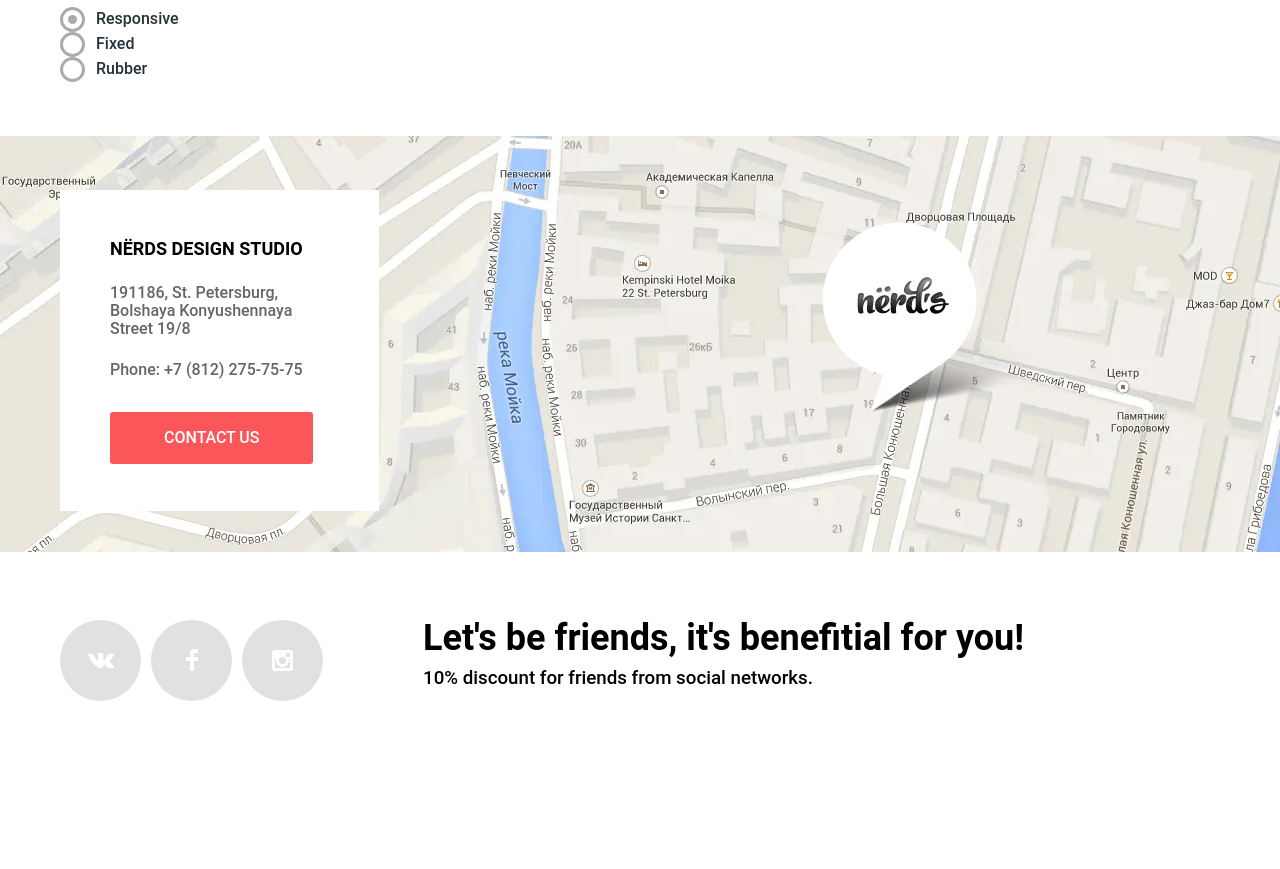
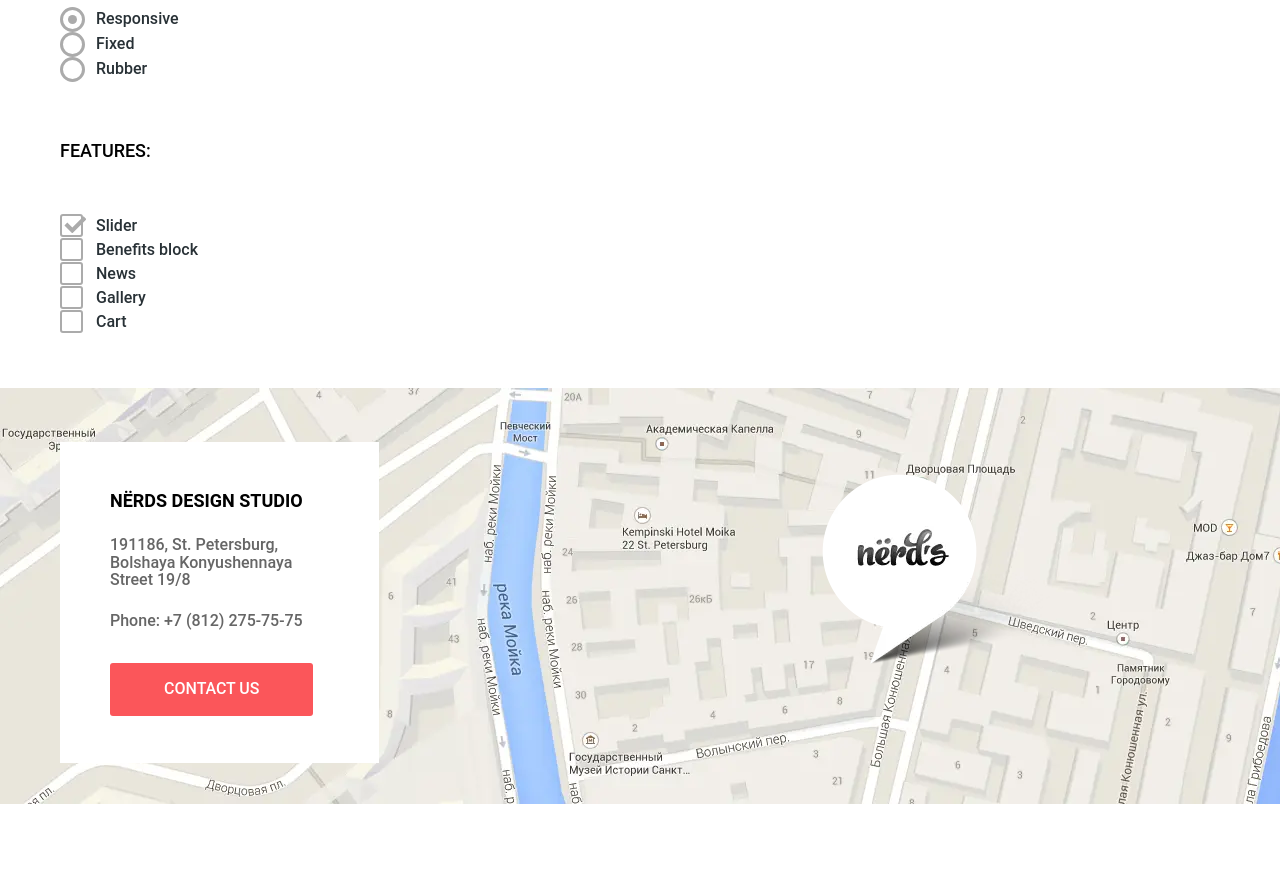
Before and after one commit to ViksPiks/nerds, a website built with Vite: page src/catalog.html in a window 1280 px wide. Shown: the part 780-1649 px from the top of the page. Before the commit the page ends 1549 px from the top, so only its background shows below. Built offline with nearby package versions, Linux system fonts and the light colour scheme.

Commit message:
feat: add custom checkbox block

```diff
--- a/src/catalog.html
+++ b/src/catalog.html
@@ -129,6 +129,57 @@
                 <label for="rubber" class="custom-radio__label">Rubber</label>
               </div>
             </fieldset>
+
+            <fieldset class="catalog-filters__fieldset">
+              <legend class="catalog-filters__heading">Features:</legend>
+              <div class="custom-checkbox">
+                <input
+                  type="checkbox"
+                  id="slider"
+                  class="custom-checkbox__input visually-hidden"
+                  checked
+                />
+                <label for="slider" class="custom-checkbox__label"
+                  >Slider</label
+                >
+              </div>
+              <div class="custom-checkbox">
+                <input
+                  type="checkbox"
+                  id="benefits"
+                  class="custom-checkbox__input visually-hidden"
+                />
+                <label for="benefits" class="custom-checkbox__label"
+                  >Benefits block</label
+                >
+              </div>
+              <div class="custom-checkbox">
+                <input
+                  type="checkbox"
+                  id="news"
+                  class="custom-checkbox__input visually-hidden"
+                />
+                <label for="news" class="custom-checkbox__label">News</label>
+              </div>
+              <div class="custom-checkbox">
+                <input
+                  type="checkbox"
+                  id="gallery"
+                  class="custom-checkbox__input visually-hidden"
+                />
+                <label for="galley" class="custom-checkbox__label"
+                  >Gallery</label
+                >
+              </div>
+              <div class="custom-checkbox">
+                <input
+                  type="checkbox"
+                  id="cart"
+                  class="custom-checkbox__input visually-hidden"
+                />
+                <label for="cart" class="custom-checkbox__label">Cart</label>
+              </div>
+            </fieldset>
           </form>
         </div>
       </section>
--- /dev/null
+++ b/src/styles/blocks/custom-checkbox.css
@@ -0,0 +1,33 @@
+.custom-checkbox {
+  position: relative;
+}
+
+.custom-checkbox__label {
+  display: flex;
+  align-items: center;
+  gap: 13px;
+  color: #283136;
+}
+
+.custom-checkbox__label::before {
+  content: "";
+  width: 23px;
+  height: 23px;
+  border: 2px solid #ababab;
+  border-radius: 3px;
+}
+
+.custom-checkbox__label::after {
+  content: "";
+  position: absolute;
+  background-image: url("/svg/checked.svg");
+  width: 21.57px;
+  height: 16.76px;
+  left: 4px;
+  bottom: 5px;
+  display: none;
+}
+
+.custom-checkbox__input:checked + .custom-checkbox__label::after {
+  display: block;
+}
--- a/src/styles/styles.css
+++ b/src/styles/styles.css
@@ -21,3 +21,4 @@
 @import url("blocks/filter.css");
 @import url("blocks/catalog-filters.css");
 @import url("blocks/custom-radio.css");
+@import url("blocks/custom-checkbox.css");
```
Also changed, not shown: src/svg/checked.svg (added).
